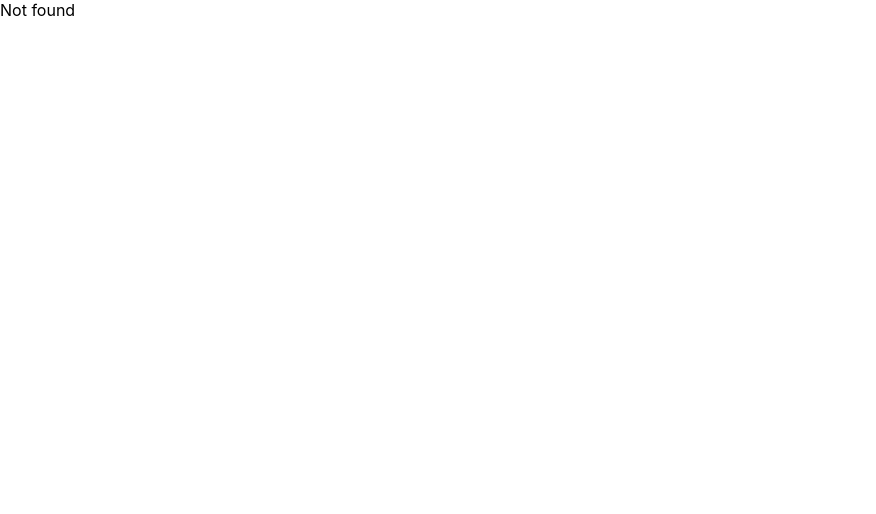
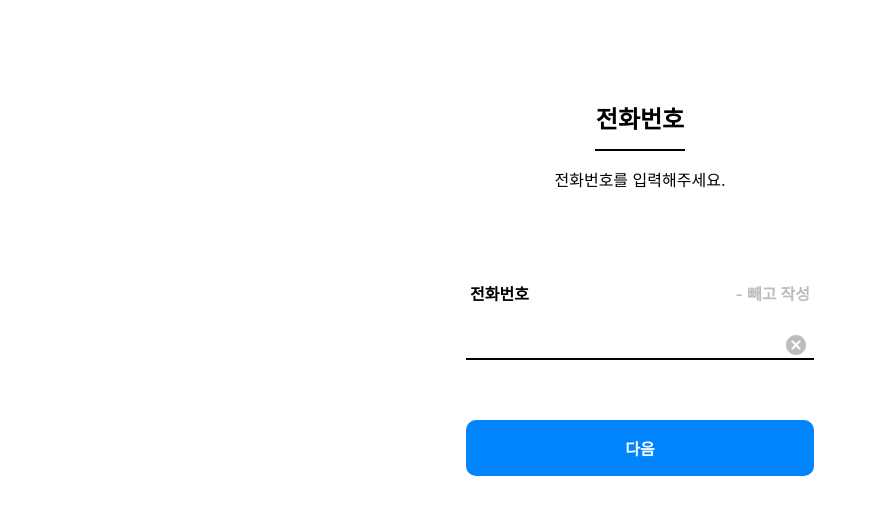
Before and after one commit to GyunHeee/Team_OE-FRONT, a React (Create React App) app: page /login/set-tel in a window 1280 px wide. Before the commit this address had no page. Shown: the top 514 px of the page, without its empty margins (0-876 px from the left). Built offline with nearby package versions, Linux system fonts and the light colour scheme.

Commit message:
SetTel 페이지 퍼블리싱

```diff
--- a/src/index.js
+++ b/src/index.js
@@ -11,6 +11,7 @@ import PostListView from './pages/PostListView';
 import LoginView from './pages/auth/LoginView';
 import KaKaoLogin from './pages/auth/KaKaoLogin';
 import SetName from './pages/auth/SetName';
+import SetTel from './pages/auth/SetTel';
 
 const router = createBrowserRouter([
   {
@@ -24,6 +25,7 @@ const router = createBrowserRouter([
       { path: '/login', element: <LoginView /> },
       { path: '/login/kakao', element: <KaKaoLogin /> },
       { path: '/login/set-name', element: <SetName /> },
+      { path: '/login/set-tel', element: <SetTel /> },
     ],
   },
 ]);
--- /dev/null
+++ b/src/pages/auth/SetTel.jsx
@@ -0,0 +1,22 @@
+import Container from './components/Container';
+import Header from './components/Header';
+import Form from './components/Form';
+import Label from './components/Label';
+import Button from './components/Button';
+import Input from './components/Input';
+
+export default function SetTel() {
+  return (
+    <Container>
+      <Header title="전화번호" description="전화번호를 입력해주세요." />
+
+      <Form>
+        <Label label="전화번호" description="- 빼고 작성" stress="" />
+
+        <Input />
+
+        <Button>다음</Button>
+      </Form>
+    </Container>
+  );
+}
```
